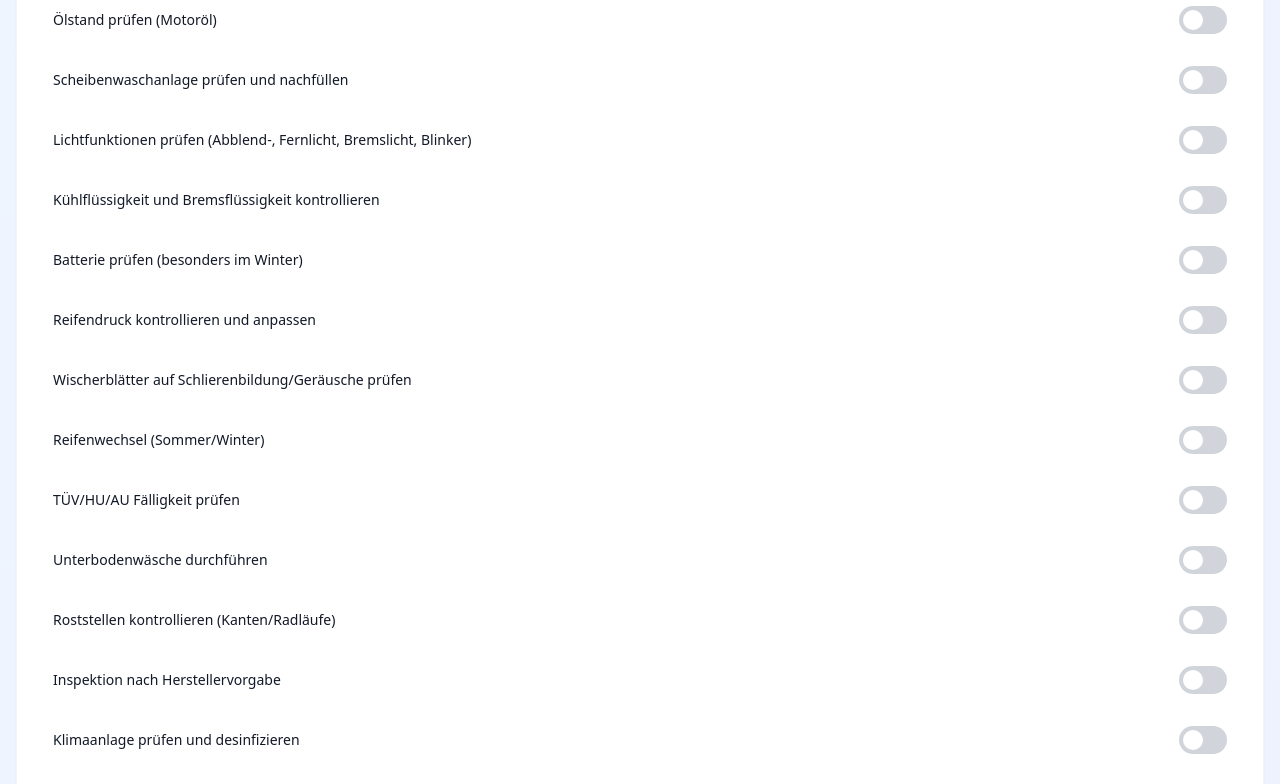
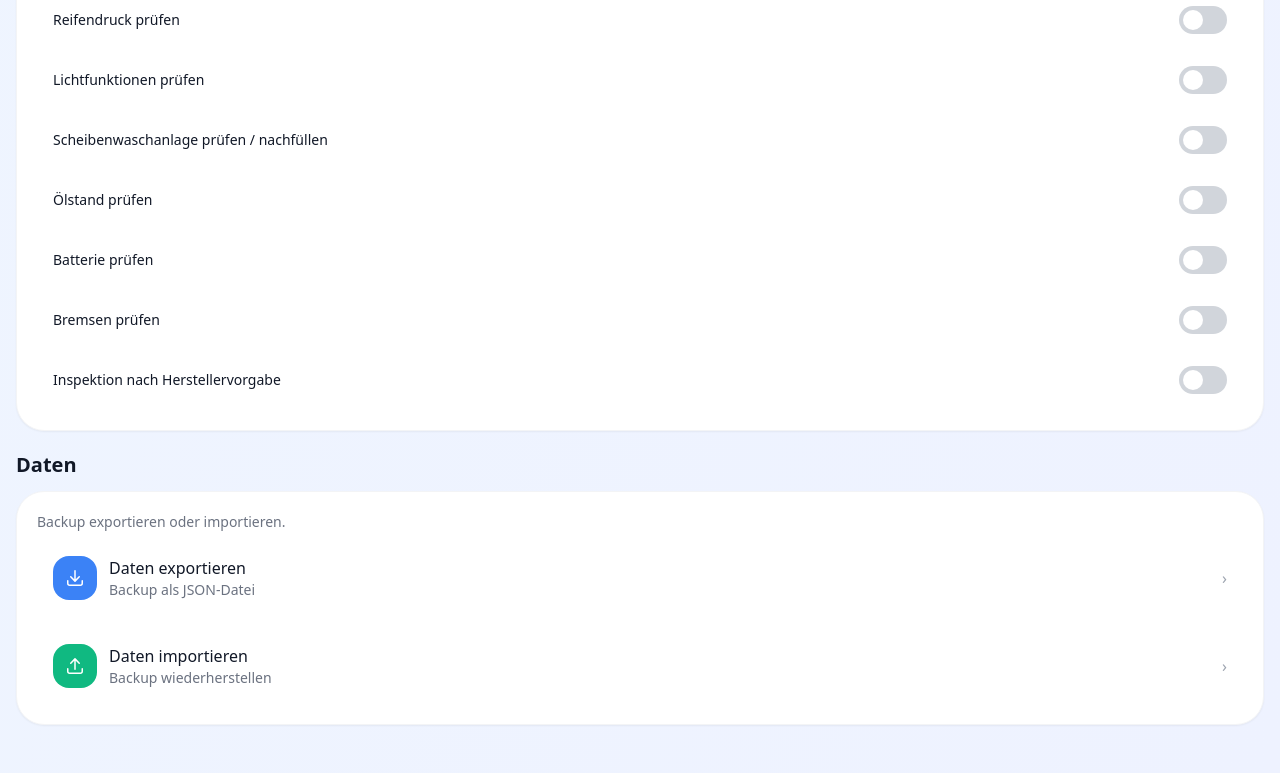
Before and after one commit to azetxxx/opel-check, a Vue app: page /settings in a window 1280 px wide. Shown: the part 2740-3524 px from the top of the page. Built offline with nearby package versions, Linux system fonts and the light colour scheme; no server answers.

Commit message:
refactor: simplify default maintenance tasks

```diff
--- a/src/constants/builtInMaintenanceTasks.ts
+++ b/src/constants/builtInMaintenanceTasks.ts
@@ -8,22 +8,13 @@ export interface BuiltInMaintenanceTaskDefinition {
 }
 
 export const BUILT_IN_MAINTENANCE_TASKS: BuiltInMaintenanceTaskDefinition[] = [
-  { key: 'engine-oil-check', description: 'Ölstand prüfen (Motoröl)', category: 'Motor', frequency: 'weekly' },
-  { key: 'washer-fluid-check', description: 'Scheibenwaschanlage prüfen und nachfüllen', category: 'Karosserie', frequency: 'weekly' },
-  { key: 'lights-check', description: 'Lichtfunktionen prüfen (Abblend-, Fernlicht, Bremslicht, Blinker)', category: 'Beleuchtung', frequency: 'weekly' },
-  { key: 'coolant-brake-fluid-check', description: 'Kühlflüssigkeit und Bremsflüssigkeit kontrollieren', category: 'Motor', frequency: 'monthly' },
-  { key: 'battery-check', description: 'Batterie prüfen (besonders im Winter)', category: 'Elektrik', frequency: 'monthly' },
-  { key: 'tire-pressure-check', description: 'Reifendruck kontrollieren und anpassen', category: 'Reifen', frequency: 'monthly' },
-  { key: 'wiper-check', description: 'Wischerblätter auf Schlierenbildung/Geräusche prüfen', category: 'Karosserie', frequency: 'quarterly' },
-  { key: 'tire-change', description: 'Reifenwechsel (Sommer/Winter)', category: 'Reifen', frequency: 'quarterly' },
-  { key: 'inspection-tuv-check', description: 'TÜV/HU/AU Fälligkeit prüfen', category: 'Dokumente', frequency: 'quarterly' },
-  { key: 'underbody-wash', description: 'Unterbodenwäsche durchführen', category: 'Karosserie', frequency: 'biannual' },
-  { key: 'rust-check', description: 'Roststellen kontrollieren (Kanten/Radläufe)', category: 'Karosserie', frequency: 'biannual' },
-  { key: 'service-inspection', description: 'Inspektion nach Herstellervorgabe', category: 'Service', frequency: 'annual' },
-  { key: 'ac-check', description: 'Klimaanlage prüfen und desinfizieren', category: 'Klimaanlage', frequency: 'annual' },
-  { key: 'cabin-filter-change', description: 'Innenraumfilter (Pollenfilter) wechseln', category: 'Klimaanlage', frequency: 'annual' },
-  { key: 'brakes-check', description: 'Bremsen (Beläge und Scheiben) überprüfen', category: 'Bremsen', frequency: 'annual' },
-  { key: 'adac-membership-check', description: 'ADAC-Mitgliedschaft prüfen', category: 'Dokumente', frequency: 'annual' }
+  { key: 'tire-pressure-check', description: 'Reifendruck prüfen', category: 'Reifen', frequency: 'biweekly' },
+  { key: 'lights-check', description: 'Lichtfunktionen prüfen', category: 'Beleuchtung', frequency: 'biweekly' },
+  { key: 'washer-fluid-check', description: 'Scheibenwaschanlage prüfen / nachfüllen', category: 'Karosserie', frequency: 'biweekly' },
+  { key: 'engine-oil-check', description: 'Ölstand prüfen', category: 'Motor', frequency: 'monthly' },
+  { key: 'battery-check', description: 'Batterie prüfen', category: 'Elektrik', frequency: 'monthly' },
+  { key: 'brakes-check', description: 'Bremsen prüfen', category: 'Bremsen', frequency: 'quarterly' },
+  { key: 'service-inspection', description: 'Inspektion nach Herstellervorgabe', category: 'Service', frequency: 'annual' }
 ];
 
 const nowIso = () => new Date().toISOString();
--- a/src/types/maintenance.ts
+++ b/src/types/maintenance.ts
@@ -1,4 +1,4 @@
-export type Frequency = 'daily' | 'weekly' | 'monthly' | 'quarterly' | 'biannual' | 'annual';
+export type Frequency = 'daily' | 'weekly' | 'biweekly' | 'monthly' | 'quarterly' | 'biannual' | 'annual';
 export type TaskGroupKey = Frequency | 'scheduled';
 export type TaskScheduleType = 'recurring' | 'scheduled';
 export type TaskStatus = 'pending' | 'planned' | 'done' | 'dueSoon' | 'dueNow' | 'overdue';
```
